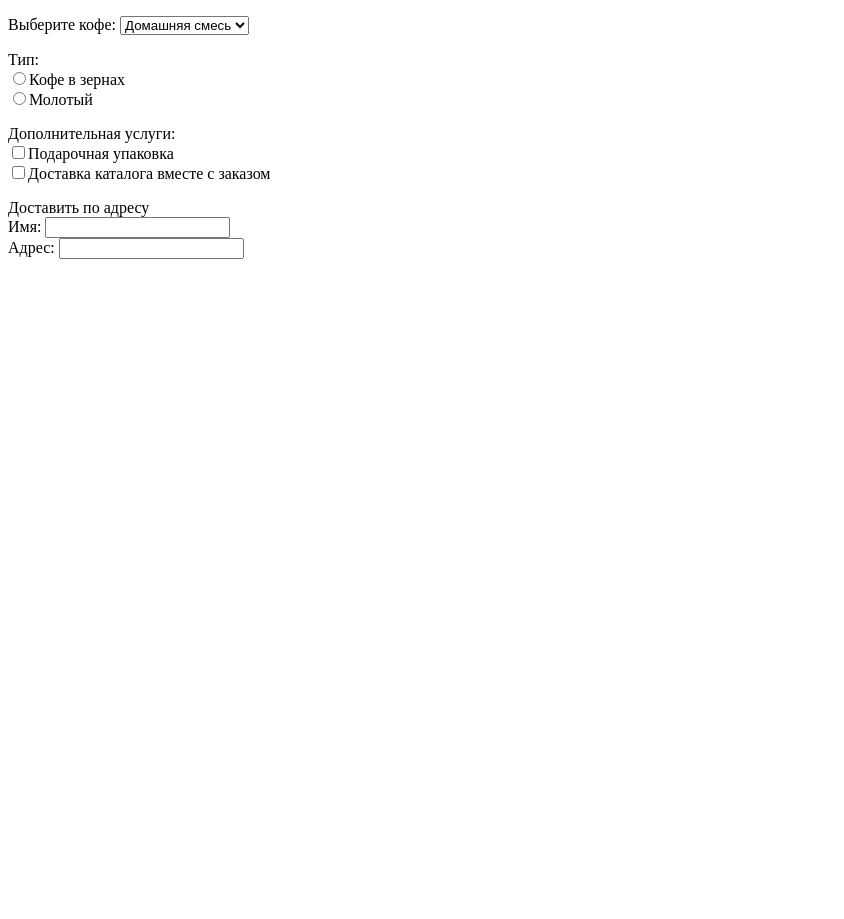
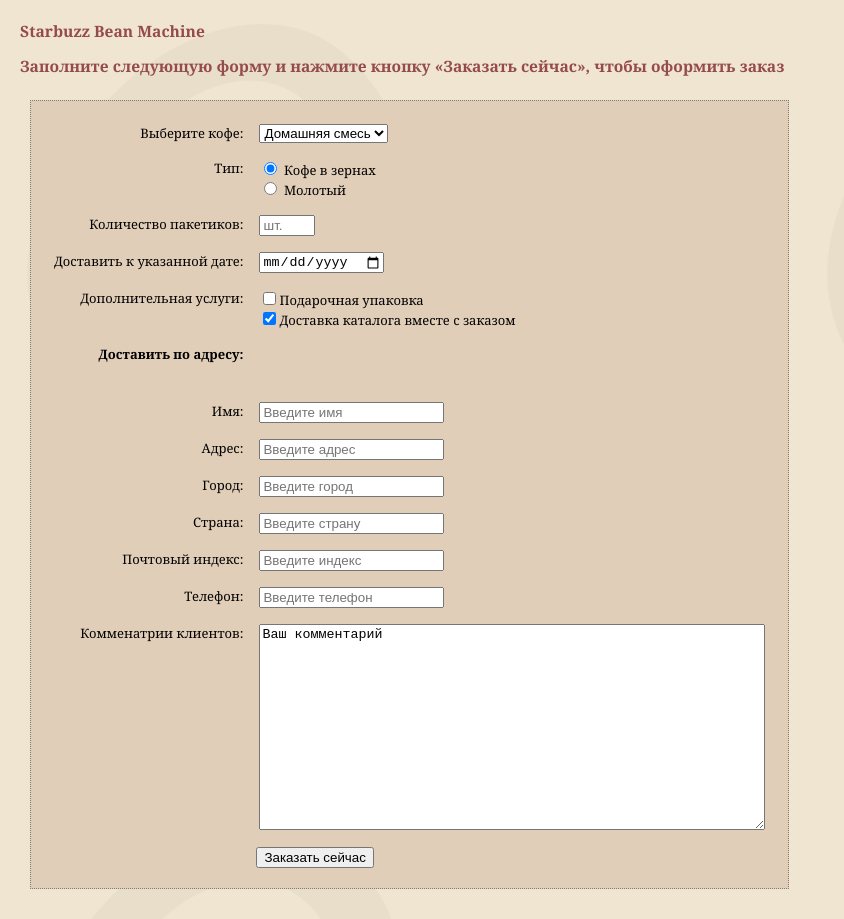
Before and after one commit to ancooper05/code, a plain HTML site: page Chapter14/form.html in a window 1280 px wide. Shown: the whole page, without its empty margins (0-844 px from the left). Before the commit the page ends 800 px from the top, so only its background shows below. Drawn offline with Linux system fonts and the light colour scheme.

Commit message:
last chapter

```diff
--- a/Chapter11/таблица/Chapter12/starbuzz.css
+++ b/Chapter11/таблица/Chapter12/starbuzz.css
@@ -83,7 +83,7 @@ footer {
 	font-size: 90%;
 }
 
-h1 {
+h1,h2 {
 	font-size: 120%;
 	color: #954b4b;
 }
@@ -136,3 +136,7 @@ div#tableRow {
 	position: absolute;
 	left: 30px;
 }
+
+h1+p {
+    font-style: italic;
+    }
--- /dev/null
+++ b/Chapter14/form.css
@@ -0,0 +1,36 @@
+body {
+    background: #efe5d0 url(background.gif) top left;
+    margin: 20px;
+}
+
+form {
+    display: table;
+    padding: 10px;
+    border: thin dotted #7e7e7e;
+    background-color: #e1ceb8;
+}
+form textarea{
+    width: 500px;
+    height: 200px;
+}
+div.tableRow {
+    display: table-row;
+}
+
+div.tableRow p {
+    display: table-cell;
+    vertical-align: top;
+    padding: 3px;
+}
+
+div.tableRow p:first-child {
+    text-align: right;
+}
+
+p.heading {
+    font-weight: bold;
+}
+
+h1+p {
+    font-style: italic;
+    }
--- a/Chapter14/form.html
+++ b/Chapter14/form.html
@@ -2,31 +2,103 @@
 <html>
     <head>
         <meta charset="utf-8">
+        <link type="text/css" rel="stylesheet" href="../Chapter11/таблица/Chapter12/starbuzz.css">
+        <link  type="text/css" rel="stylesheet" href="form.css">
         <title>Заказ кофе</title>
     </head>
 <body>
-    <form action="" method="POST">
-        <p>Выберите кофе:
-            <select name="coffee">
+    <header>
+    <h1>Starbuzz Bean Machine</h1>
+    <h2>Заполните следующую форму и нажмите кнопку «Заказать сейчас»,
+            чтобы оформить заказ</h2>
+    </header>
+
+<div id="tableContainer">
+    <form action="http://starbuzzcoffee.com/processorder.php" method="GET">
+        <div class="tableRow">
+                <p>Выберите кофе:</p>
+                <p><select name="beans">
                 <option value="Домашняя">Домашняя смесь</option>
                 <option value="Боливия">Боливия</option>
                 <option value="Гватемала">Гватемала</option>
                 <option value="Кения">Кения</option>
-            </select>
-        </p>
+                </select>
+                </p>
+        </div>
 
-        <p>Тип: <br>
-            <input type="radio" name="beanorground" value="Кофе в зернах">Кофе в зернах<br>
-            <input type="radio" name="beanorground" value="Молотый">Молотый
-        </p>
-        <p>Дополнительная услуги: <br>
-            <input type="checkbox" name="services" value="Подарочная упаковка">Подарочная упаковка <br>
-            <input type="checkbox" name="services" value="Доставка каталога вместе с заказом">Доставка каталога вместе с заказом
-        </p>
-        <p>Доставить по адресу<br>
-           Имя: <input type="text" name="name"><br>
-           Адрес: <input type="text" name="adress"
+        <div class="tableRow">
+             <p>Тип:</p>
 
-        </p>
+            <p><input type="radio" id="whole_beantype" checked="checked" name="beantype" value="зерна">
+                <label for="whole_beantype">Кофе в зернах</label><br>
+            <input type="radio" id="ground_beantype" name="beantype" value="молотый">
+            <label for="ground_beantype">Молотый</label>
+             </p>
+        </div>
+
+        <div class="tableRow">
+            <p><label for="bags">Количество пакетиков:</label></p>
+            <p><input type="number" name="bags" placeholder="шт." required id="bags" min="1" max="10"></p>
+        </div>
+
+        <div class="tableRow">
+            <p>Доставить к указанной дате:</p>
+            <p><input type="date" name="date"></p>
+        </div>
+
+        <div class="tableRow">
+            <p>Дополнительная услуги:</p>
+
+            <p><input type="checkbox" name="extras[]" value="Подарочная упаковка">Подарочная упаковка <br>
+            <input type="checkbox" checked="extras[]" name="services" value="Доставка каталога вместе с заказом">Доставка каталога вместе с заказом
+            </p>
+        </div>
+
+        <div class="tableRow">
+            <p class="heading">Доставить по адресу:</p>
+        </div>
+        <p></p>
+
+        <div class="tableRow">
+            <p>Имя:</p>
+            <p><input type="text" name="name" placeholder="Введите имя" required></p>
+        </div>
+
+        <div class="tableRow">
+            <p>Адрес:</p>
+            <p><input type="text" name="address" placeholder="Введите адрес" required></p>
+         </div>
+
+        <div class="tableRow">
+            <p>Город:</p>
+            <p><input type="text" name="city" placeholder="Введите город" required></p>
+        </div>
+
+        <div class="tableRow">
+            <p>Страна:</p>
+            <p><input type="text" name="state" placeholder="Введите страну" required></p>
+        </div>
+
+        <div class="tableRow">
+            <p>Почтовый индекс:</p>
+            <p><input type="text" name="zip" placeholder="Введите индекс" required></p>
+        </div>
+
+        <div class="tableRow">
+            <p>Телефон:</p>
+            <p><input type="tel" name="phone" placeholder="Введите телефон" required></p>
+        </div>
+
+        <div class="tableRow">
+            <p>Комменатрии клиентов:</p>
+            <p><textarea name="comments" rows="10" cols="48" >Ваш комментарий</textarea></p>
+        </div>
+
+        <div class="tableRow">
+            <p></p>
+           <input type="submit" value="Заказать сейчас">
+        </div>
+
     </form>
+</div>
 </body></html>
```
Also changed, not shown: Chapter14/transform.html (added, +48 -0 lines), Chapter14/background.gif (added).
